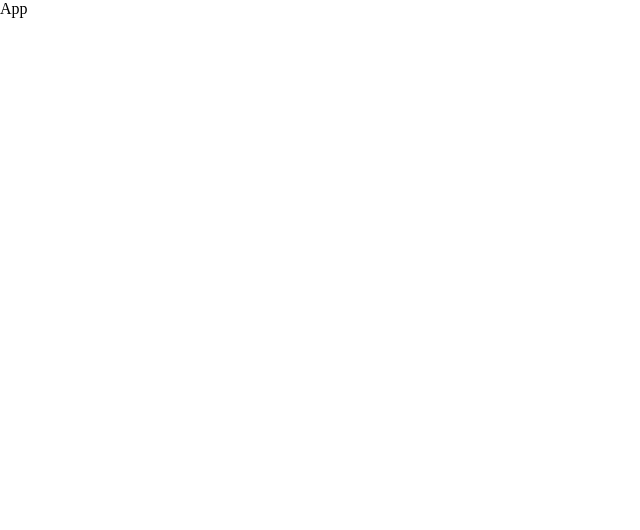
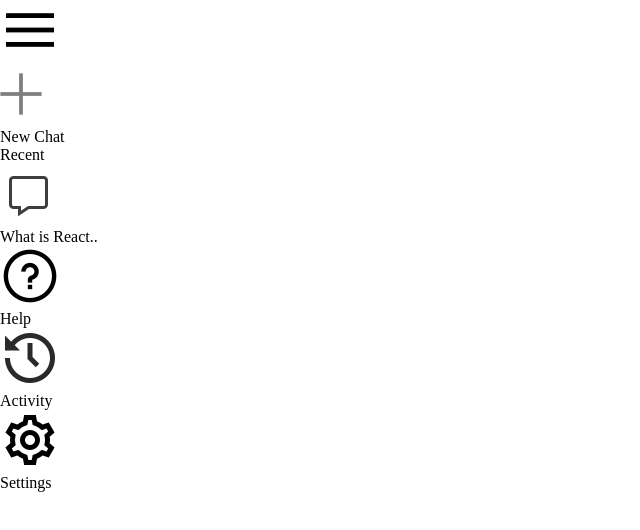
Before and after one commit to Thushan2002/gemini_clone-react, a React (Vite) app: page / in a window 1280 px wide. Shown: the top 530 px of the page, without its empty margins (0-640 px from the left). Built offline with nearby package versions, Linux system fonts and the light colour scheme.

Commit message:
feat: Sidebar html created

```diff
--- a/src/App.jsx
+++ b/src/App.jsx
@@ -1,7 +1,12 @@
 import React from "react";
+import Sidebar from "./Components/Sidebar/Sidebar";
 
 const App = () => {
-  return <div>App</div>;
+  return (
+    <>
+      <Sidebar />
+    </>
+  );
 };
 
 export default App;
--- /dev/null
+++ b/src/Components/Sidebar/Sidebar.jsx
@@ -0,0 +1,39 @@
+import React from "react";
+import "./Sidebar.css";
+import { assets } from "../../assets/assets";
+const Sidebar = () => {
+  return (
+    <div className="sidebar">
+      <div className="top">
+        <img src={assets.menu_icon} alt="" className="menu" />
+        <div className="new-chat">
+          <img src={assets.plus_icon} alt="" />
+          <p>New Chat</p>
+        </div>
+        <div className="recent">
+          <p className="recent-title">Recent</p>
+          <div className="recent-history">
+            <img src={assets.message_icon} alt="" />
+            <p>What is React..</p>
+          </div>
+        </div>
+      </div>
+      <div className="bottom">
+        <div className="bottom-item recent-entry">
+          <img src={assets.question_icon} alt="" />
+          <p>Help</p>
+        </div>
+        <div className="bottom-item recent-entry">
+          <img src={assets.history_icon} alt="" />
+          <p>Activity</p>
+        </div>
+        <div className="bottom-item recent-entry">
+          <img src={assets.setting_icon} alt="" />
+          <p>Settings</p>
+        </div>
+      </div>
+    </div>
+  );
+};
+
+export default Sidebar;
--- a/src/index.css
+++ b/src/index.css
@@ -3,3 +3,8 @@
   margin: 0;
   box-sizing: border-box;
 }
+
+#root {
+  min-height: 100vh;
+  display: flex;
+}
```
Also changed, not shown: src/Components/Sidebar/Sidebar.css (added).
